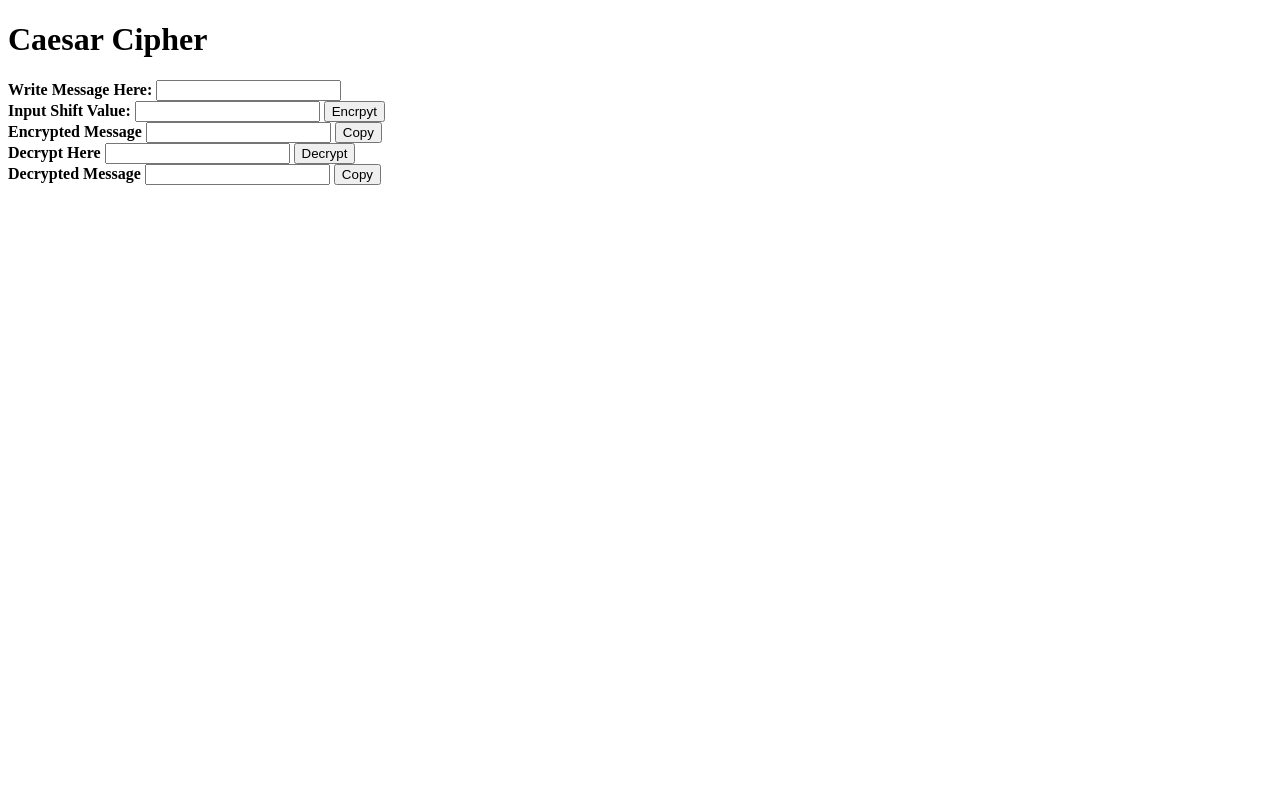
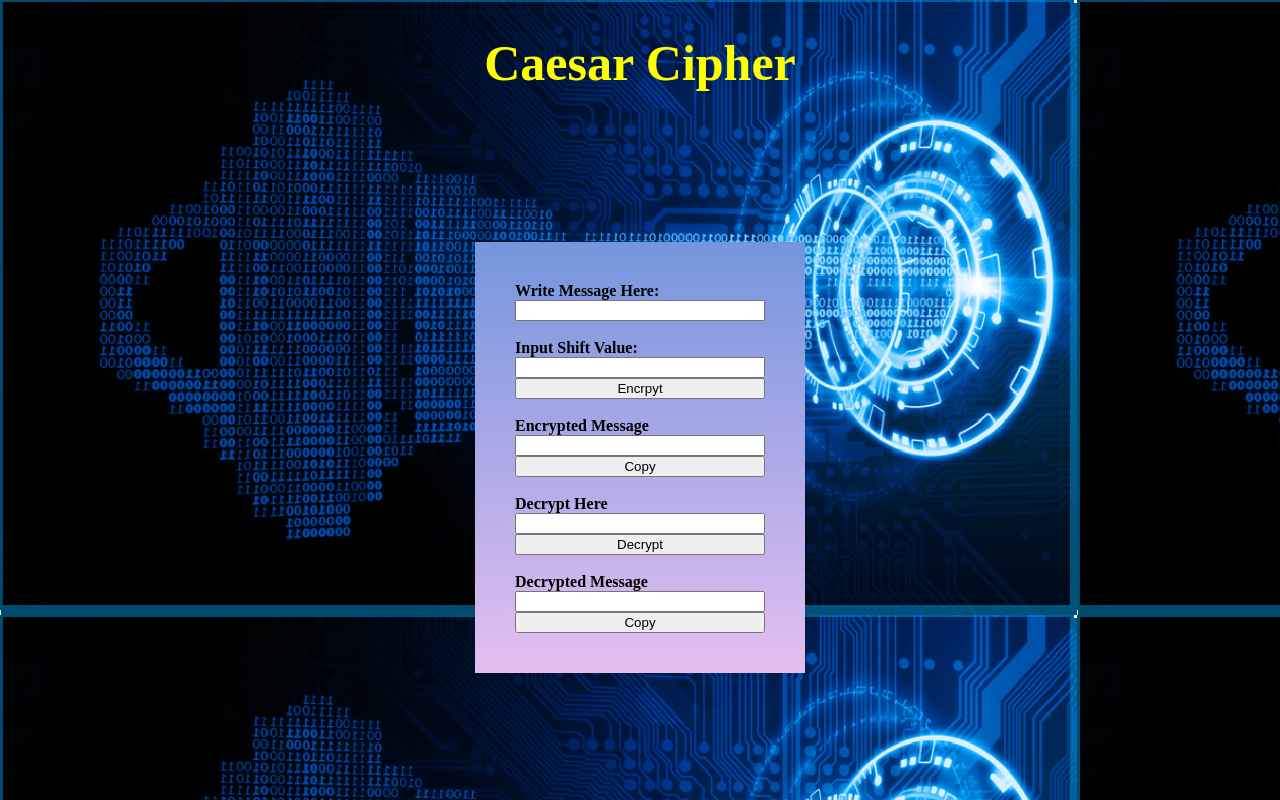
Before and after one commit to ShivaniAgarwal2001/Cryptography, a plain HTML site: page caesar.html in a window 1280 px wide. Drawn offline with Linux system fonts and the light colour scheme.

Commit message:
Update caesar.html

```diff
--- a/caesar.html
+++ b/caesar.html
@@ -2,7 +2,7 @@
 <html>
 <head>
 	<title>Caesar</title>
-	<link rel="stylesheet" type="text/css" href="./project-style.css">
+	<link rel="stylesheet" type="text/css" href="./caesar.css">
 </head>
 <body>
 	<h1>Caesar Cipher</h1>
```
